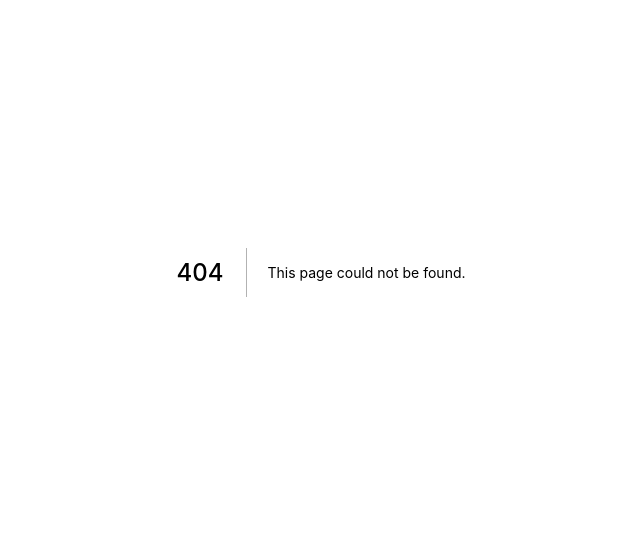
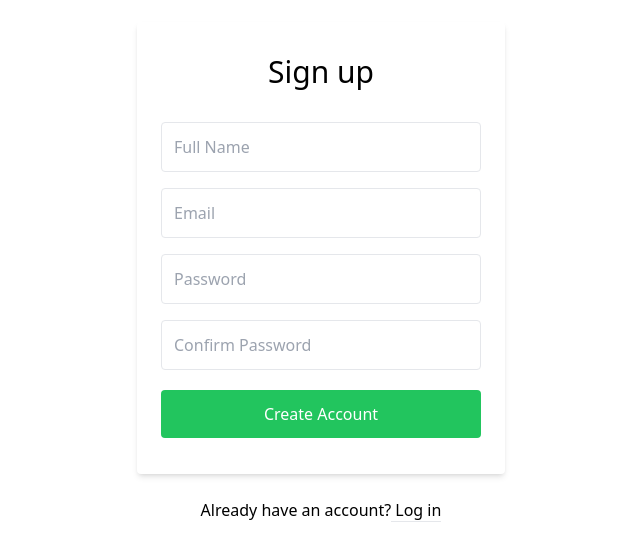
Before and after one commit to Kejooorek/pti-exchange-currency, a Next.js app: page /register in a window 1280 px wide. Before the commit this address had no page. Shown: the part 128-686 px from the top of the page, without its empty margins (319-959 px from the left). Built offline with nearby package versions, Linux system fonts and the light colour scheme.

Commit message:
added docker

```diff
--- /dev/null
+++ b/pages/login/index.tsx
@@ -0,0 +1,9 @@
+import React from 'react'
+
+const Login = () => {
+  return (
+    <div>index</div>
+  )
+}
+
+export default Login
--- /dev/null
+++ b/pages/register/index.tsx
@@ -0,0 +1,54 @@
+import type { NextPage } from 'next'
+import React from 'react'
+import Link from 'next/link'
+const Register:NextPage = () => {
+  return (
+    <div className="bg-grey-lighter min-h-screen flex flex-col">
+    <div className="container max-w-sm mx-auto flex-1 flex flex-col items-center justify-center px-2">
+        <div className="bg-white px-6 py-8 rounded shadow-md text-black w-full">
+            <h1 className="mb-8 text-3xl text-center">Sign up</h1>
+            <input
+                type="text"
+                className="block border border-grey-light w-full p-3 rounded mb-4"
+                name="fullname"
+                placeholder="Full Name" />
+
+            <input
+                type="text"
+                className="block border border-grey-light w-full p-3 rounded mb-4"
+                name="email"
+                placeholder="Email" />
+
+            <input
+                type="password"
+                className="block border border-grey-light w-full p-3 rounded mb-4"
+                name="password"
+                placeholder="Password" />
+            <input
+                type="password"
+                className="block border border-grey-light w-full p-3 rounded mb-4"
+                name="confirm_password"
+                placeholder="Confirm Password" />
+
+            <button
+                type="submit"
+                className="w-full text-center py-3 rounded bg-green-500 text-white hover:bg-green-dark focus:outline-none my-1"
+            >Create Account</button>
+
+
+        </div>
+
+        <div className="text-grey-dark mt-6">
+            Already have an account?
+            <Link href="/">
+            <a className="no-underline border-b border-blue text-blue"> Log in</a>
+            </Link>
+
+
+        </div>
+    </div>
+</div>
+    )
+}
+
+export default Register
```
Also changed, not shown: docker-compose.yml (added, +8 -0 lines), pages/dashboard/index.tsx (added).
